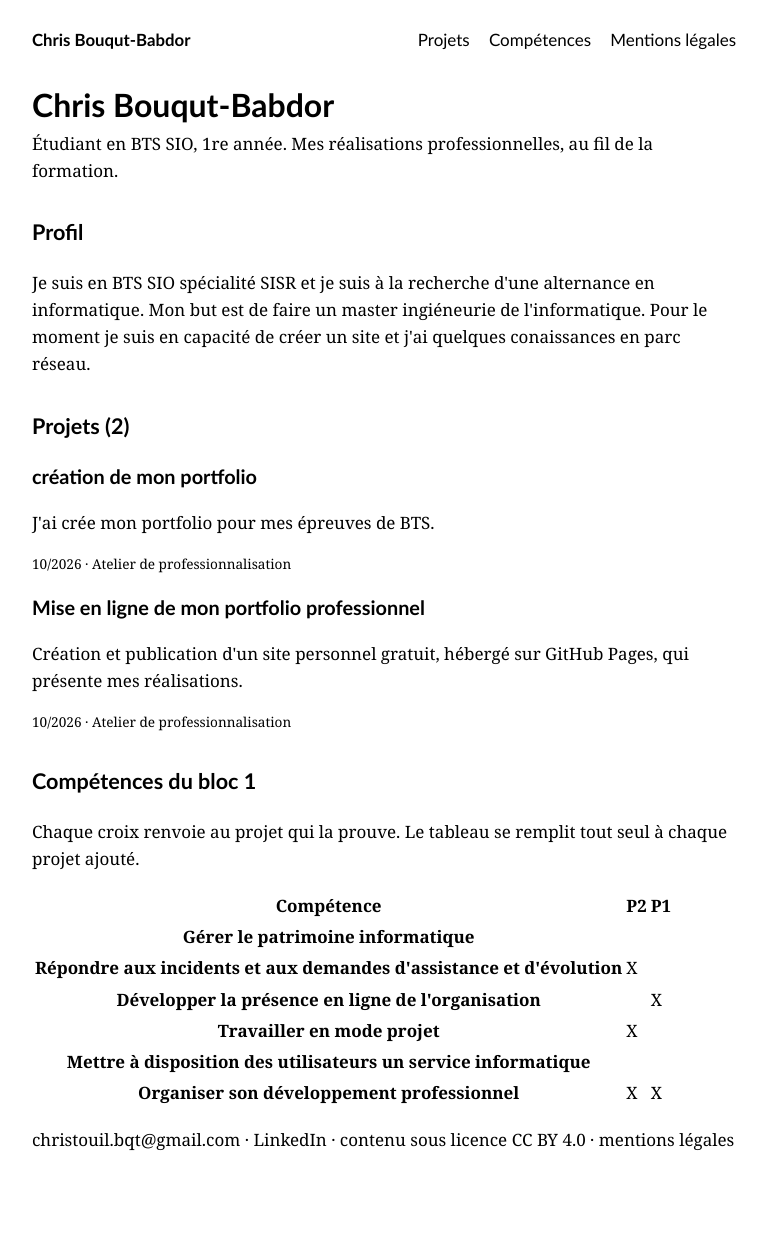
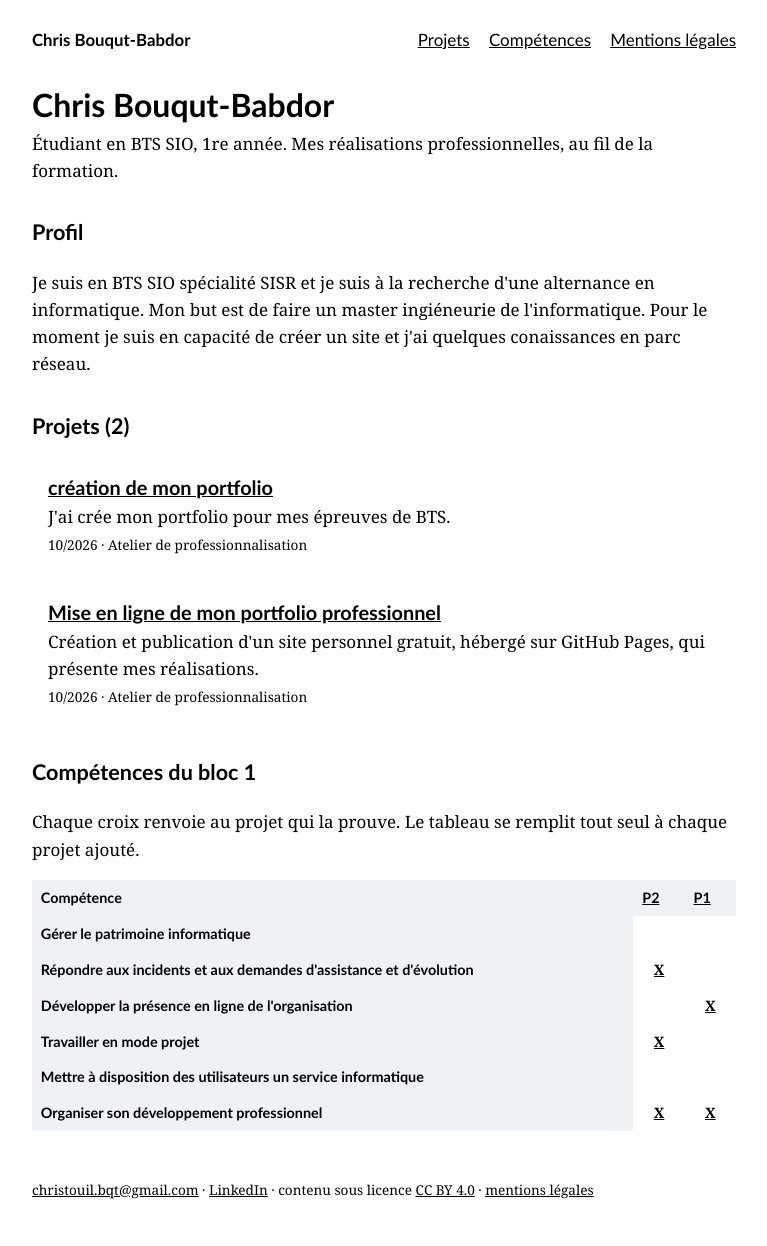
Before and after one commit to Chris-bqt/portfolio, a Jekyll site: the page built from index.html, in a window 1280 px wide. Shown: the whole page, without its empty margins (256-1023 px from the left). Built offline with Jekyll 4.4.1, drawn with Linux system fonts in a browser that asks for light colours; before the commit the page ends 1171 px from its top, so only the background shows below that.

Commit message:
Refactor CSS comments and variable names for clarity

````diff
--- a/css/style.css
+++ b/css/style.css
@@ -2,16 +2,16 @@
 /* =========================================================
    1. COULEURS DU SITE
    ---------------------------------------------------------
-   Tu peux modifier ces couleurs pour changer l'apparence
-   générale du portfolio.
+   Modifie ces couleurs pour changer l'apparence générale
+   du portfolio.
    ========================================================= */
 
 :root {
-  --encre: #1d2630;      /* Texte principal */
-  --accent: #0a5c8c;    /* Couleur des liens */
-  --fond: #fbfbf9;      /* Fond de la page */
-  --trait: #d5dbe1;     /* Bordures et lignes */
-  --doux: #5b6672;      /* Texte secondaire */
+  --encre: #1d2630;   /* Couleur principale du texte */
+  --accent: #0a5c8c;  /* Couleur des liens et éléments importants */
+  --fond: #fbfbf9;    /* Couleur de fond de la page */
+  --trait: #d5dbe1;   /* Couleur des bordures et séparations */
+  --doux: #5b6672;    /* Couleur du texte secondaire */
 }
 
 
@@ -19,6 +19,7 @@
    2. RÈGLE GÉNÉRALE
    ========================================================= */
 
+/* Empêche les éléments de dépasser leur largeur prévue */
 * {
   box-sizing: border-box;
 }
@@ -29,25 +30,29 @@
    ========================================================= */
 
 body {
-  margin: 0;
-  background: var(--fond);
-  color: var(--encre);
+  margin: 0;                 /* Supprime la marge par défaut */
+  background: var(--fond);   /* Couleur de fond */
+  color: var(--encre);       /* Couleur principale du texte */
 
-  /* Police du texte principal */
+  /* Police du texte normal */
   font: 17px/1.6 Georgia, "Times New Roman", serif;
 }
 
 
 /* =========================================================
    4. LARGEUR PRINCIPALE DU SITE
+   ---------------------------------------------------------
+   header = haut de page
+   main   = contenu principal
+   footer = bas de page
    ========================================================= */
 
 header,
 main,
 footer {
-  max-width: 46rem;
-  margin: 0 auto;
-  padding: 0 1rem;
+  max-width: 46rem;          /* Largeur maximale du contenu */
+  margin: 0 auto;             /* Centre le contenu */
+  padding: 0 1rem;            /* Espace à gauche et à droite */
 }
 
 
@@ -58,12 +63,15 @@
 header {
   padding-top: 1.6rem;
 
+  /* Permet de placer le nom et le menu sur une même ligne */
   display: flex;
+
+  /* Autorise le menu à passer à la ligne sur petit écran */
   flex-wrap: wrap;
 
+  /* Espace entre les éléments */
   justify-content: space-between;
   align-items: baseline;
-
   gap: .5rem 1.5rem;
 }
 
@@ -75,25 +83,13 @@
 .site {
   margin: 0;
 
+  /* Police du nom du site */
   font: bold 1.05rem Calibri, Arial, sans-serif;
 }
 
-
-/* Lien du nom du site */
-
 .site a {
   color: var(--encre);
-  text-decoration: none;
-
-  /* Animation de couleur */
-  transition: color 0.3s ease;
-}
-
-
-/* Changement de couleur au survol */
-
-.site a:hover {
-  color: var(--accent);
+  text-decoration: none; /* Supprime le soulignement */
 }
 
 
@@ -102,16 +98,20 @@
    ========================================================= */
 
 nav ul {
-  list-style: none;
-
+  list-style: none;       /* Supprime les puces */
   padding: 0;
   margin: 0;
 
+  /* Place les liens les uns à côté des autres */
   display: flex;
+
+  /* Permet au menu de passer à la ligne */
   flex-wrap: wrap;
 
+  /* Espace entre les liens */
   gap: .3rem 1.2rem;
 
+  /* Police du menu */
   font-family: Calibri, Arial, sans-serif;
 }
 
@@ -120,6 +120,7 @@
    8. TITRES
    ========================================================= */
 
+/* Police commune aux titres */
 h1,
 h2,
 h3 {
@@ -128,16 +129,14 @@
 }
 
 
-/* Grand titre */
-
+/* Grand titre principal */
 h1 {
   font-size: 2rem;
   margin: 2rem 0 0;
 }
 
 
-/* Titres des sections */
-
+/* Titres de sections */
 h2 {
   font-size: 1.35rem;
   margin-top: 2.2rem;
@@ -150,87 +149,19 @@
 
 
 /* =========================================================
-   9. LIENS + ANIMATION
+   9. LIENS
    ========================================================= */
 
-/* Apparence normale de tous les liens */
-
+/* Couleur de tous les liens */
 a {
   color: var(--accent);
-
-  /* Supprime le soulignement classique */
-  text-decoration: none;
-
-  /* Rend le changement de couleur progressif */
-  transition: color 0.3s ease;
 }
 
 
-/* ---------------------------------------------------------
-   Couleur du lien quand la souris passe dessus
-   --------------------------------------------------------- */
-
-a:hover {
-  color: #073f60;
-}
-
-
-/* ---------------------------------------------------------
-   Animation des liens du menu
-   --------------------------------------------------------- */
-
-/* Permet de positionner le soulignement */
-
-nav a {
-  position: relative;
-}
-
-
-/* Ligne sous le lien */
-
-nav a::after {
-  content: "";
-
-  position: absolute;
-
-  left: 0;
-  bottom: -4px;
-
-  width: 100%;
-  height: 2px;
-
-  background: var(--accent);
-
-  /* La ligne est invisible au départ */
-  transform: scaleX(0);
-
-  /* Elle commencera à apparaître depuis la droite */
-  transform-origin: right;
-
-  /* Animation */
-  transition: transform 0.3s ease;
-}
-
-
-/* ---------------------------------------------------------
-   La ligne apparaît lorsque la souris passe dessus
-   --------------------------------------------------------- */
-
-nav a:hover::after {
-  transform: scaleX(1);
-
-  /* La ligne se développe vers la droite */
-  transform-origin: left;
-}
-
-
-/* ---------------------------------------------------------
-   Apparence lorsque l'on navigue au clavier
-   --------------------------------------------------------- */
-
+/* Apparence du lien lorsqu'on navigue au clavier */
 a:focus-visible {
   outline: 3px solid var(--accent);
-  outline-offset: 3px;
+  outline-offset: 2px;
 }
 
 
@@ -245,8 +176,7 @@
 }
 
 
-/* Texte secondaire plus petit */
-
+/* Texte "meta" plus petit */
 .meta {
   font-size: .85rem;
 }
@@ -254,9 +184,171 @@
 
 /* =========================================================
    11. CARTES
+   ---------------------------------------------------------
+   .carte correspond aux blocs encadrés du portfolio.
    ========================================================= */
 
 .carte {
+  border: 1px solid var(--trait); /* Bordure */
+  background: #fff;               /* Fond blanc */
+
+  /* Espace intérieur */
+  padding: .8rem 1rem;
+
+  /* Espace extérieur */
+  margin: 1rem 0;
+}
+
+
+/* Titre à l'intérieur d'une carte */
+.carte h3 {
+  margin: 0 0 .2rem;
+}
+
+
+/* Texte à l'intérieur d'une carte */
+.carte p {
+  margin: .2rem 0;
+}
+
+
+/* =========================================================
+   12. LISTE DES COMPÉTENCES
+   ========================================================= */
+
+/* Taille du texte de la liste */
+.comp-liste {
+  font-size: .9rem;
+}
+
+
+/* Chaque compétence est affichée comme une petite étiquette */
+.comp {
+  display: inline-block;
+
+  /* Bordure */
   border: 1px solid var(--trait);
 
-  /*
+  /* Espace intérieur */
+  padding: 0 .4rem;
+
+  /* Espace entre les compétences */
+  margin: .15rem .3rem .15rem 0;
+
+  /* Fond blanc */
+  background: #fff;
+}
+
+
+/* =========================================================
+   13. TABLEAU
+   ========================================================= */
+
+/* Permet au tableau de défiler horizontalement
+   si l'écran est trop petit */
+.defile {
+  overflow-x: auto;
+}
+
+
+/* Tableau */
+table {
+  border-collapse: collapse; /* Fusionne les bordures */
+  width: 100%;                /* Prend toute la largeur */
+  font-size: .9rem;
+}
+
+
+/* Cellules du tableau */
+th,
+td {
+  border: 1px solid var(--trait); /* Traits du tableau */
+  padding: .4rem .55rem;          /* Espace dans les cases */
+  text-align: left;               /* Texte aligné à gauche */
+  vertical-align: top;            /* Texte aligné en haut */
+}
+
+
+/* En-têtes du tableau */
+th {
+  background: #eef2f5;
+  font-family: Calibri, Arial, sans-serif;
+}
+
+
+/* Cases particulières du tableau */
+td.case {
+  text-align: center;
+  font-weight: bold;
+
+  /* Largeur minimale */
+  min-width: 2.4rem;
+}
+
+
+/* =========================================================
+   14. IMAGES
+   ========================================================= */
+
+img {
+  /* L'image ne peut pas dépasser son conteneur */
+  max-width: 100%;
+
+  /* Garde les proportions */
+  height: auto;
+
+  /* Bordure autour de l'image */
+  border: 1px solid var(--trait);
+}
+
+
+/* =========================================================
+   15. CODE
+   ---------------------------------------------------------
+   Modifie l'apparence des petits morceaux de code
+   affichés dans le texte.
+   ========================================================= */
+
+code {
+  font-size: .9em;
+  background: #eef2f5;
+  padding: 0 .25rem;
+}
+
+
+/* =========================================================
+   16. FOOTER / BAS DE PAGE
+   ========================================================= */
+
+footer {
+  margin-top: 3rem;             /* Espace au-dessus */
+  padding-bottom: 2rem;         /* Espace en dessous */
+
+  font-size: .85rem;
+  color: var(--doux);
+
+  /* Ligne au-dessus du footer */
+  border-top: 1px solid var(--trait);
+}
+
+
+/* =========================================================
+   17. VERSION MOBILE
+   ---------------------------------------------------------
+   Ces règles s'activent lorsque l'écran fait moins
+   de 520 pixels de largeur.
+   ========================================================= */
+
+@media (max-width: 520px) {
+
+  /* Texte légèrement plus petit sur téléphone */
+  body {
+    font-size: 16px;
+  }
+
+  /* Grand titre légèrement plus petit */
+  h1 {
+    font-size: 1.6rem;
+  }
+}
+```
````
